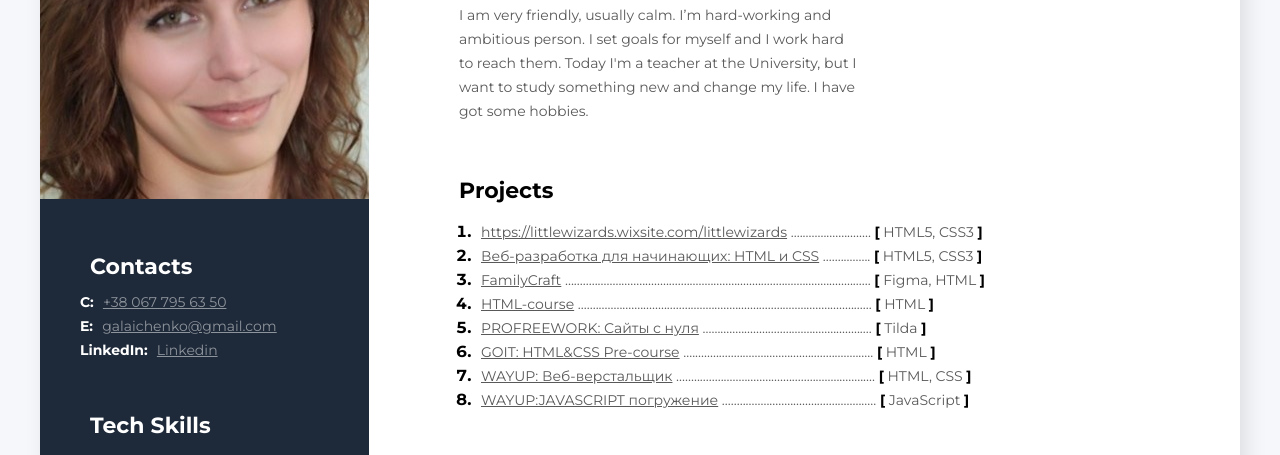
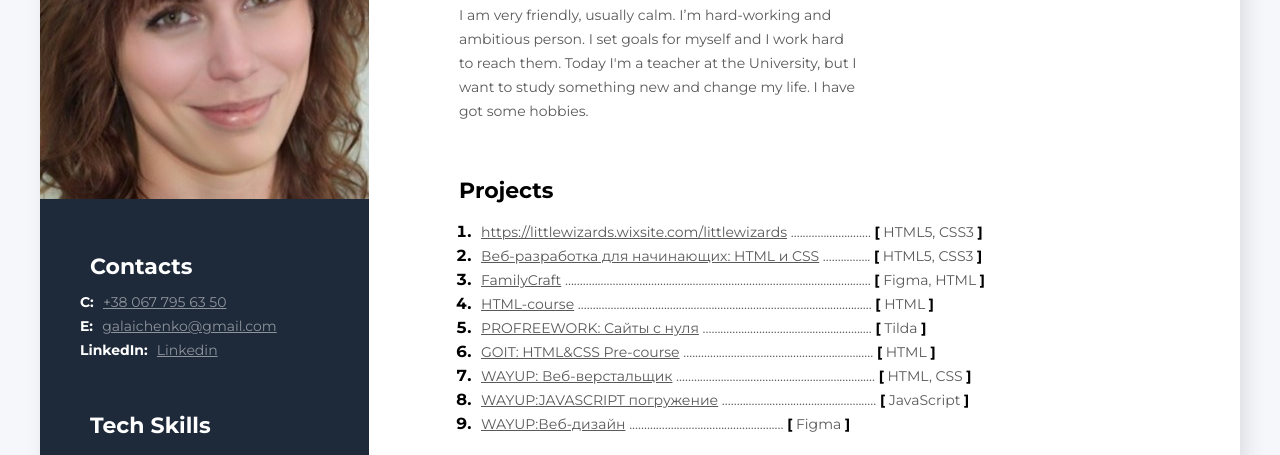
Before and after one commit to galaichenko/my-resume, a plain HTML site: page index.html in a window 1280 px wide. Shown: the part 266-721 px from the top of the page. Drawn offline with Linux system fonts and the light colour scheme.

Commit message:
changed item

```diff
--- a/index.html
+++ b/index.html
@@ -82,6 +82,13 @@
                             <a href="img/diploma_Галайченко Елена Николаевна_26-04-2021.pdf" target="_blank" class="my-projects-link">WAYUP:JAVASCRIPT погружение</a>
                             ....................................................
                             <span class="my-projects-bracket">[</span> JavaScript <span class="my-projects-bracket">]</span>
+                        </span>
+                    </li>
+                    <li class="my-projects-item">
+                        <span class="my-projects-text">
+                            <a href="img/diploma_Галайченко Елена Николаевна_26-04-2021.pdf" target="_blank" class="my-projects-link">WAYUP:Веб-дизайн</a>
+                            ....................................................
+                            <span class="my-projects-bracket">[</span> Figma <span class="my-projects-bracket">]</span>
                         </span>
                     </li>
                 </ol>
```
